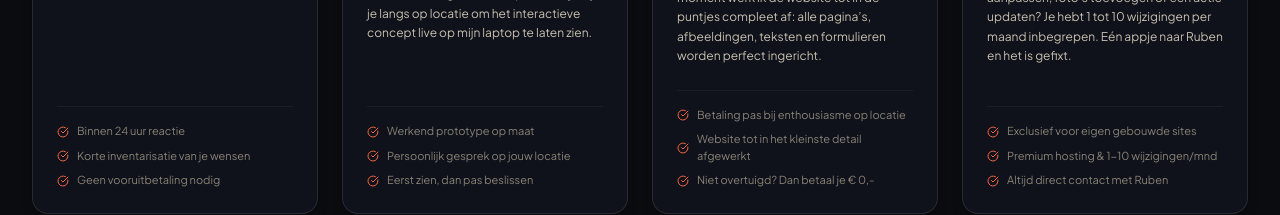
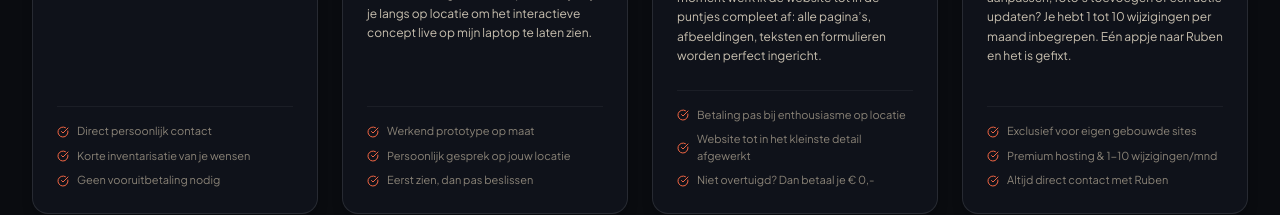
Before and after one commit to rubenwinkelman/rwinkelman, a React (Vite) app: page / in a window 1280 px wide. Shown: the part 1980-2195 px from the top of the page. Built offline with nearby package versions, Linux system fonts and the light colour scheme.

Commit message:
feat: remove 24-hour response commitment

```diff
--- a/src/components/ContactSection.jsx
+++ b/src/components/ContactSection.jsx
@@ -159,7 +159,7 @@ export default function ContactSection() {
                     Bedankt voor je aanvraag!
                   </h3>
                   <p className="text-sm text-brand-sandMuted max-w-md mx-auto leading-relaxed">
-                    Ik ga aan de slag met een interactieve voorbeeldwebsite voor jouw bedrijf en neem binnen 24 uur contact met je op om het persoonlijke bezoek in te plannen.
+                    Ik ga aan de slag met een interactieve voorbeeldwebsite voor jouw bedrijf en neem zo snel mogelijk contact met je op om het persoonlijke bezoek in te plannen.
                   </p>
                   <button
                     type="button"
--- a/src/components/ShowcaseConcepts.jsx
+++ b/src/components/ShowcaseConcepts.jsx
@@ -80,7 +80,7 @@ export default function ShowcaseConcepts() {
                 <ArrowRight className="w-4 h-4 group-hover/btn:translate-x-1 transition-transform" />
               </a>
               <span className="text-xs text-brand-sandDim">
-                Binnen 24 uur reactie &bull; Nul verplichtingen
+                100% vrijblijvend &bull; Nul verplichtingen
               </span>
             </div>
 
--- a/src/components/Workflow.jsx
+++ b/src/components/Workflow.jsx
@@ -10,7 +10,7 @@ export default function Workflow() {
       icon: MessageSquare,
       leadTime: 'Stap 1',
       description: 'Stuur een korte aanvraag via de website of WhatsApp. Vertel wie je bent, wat je bedrijf doet en welke uitstraling je zoekt. Dit kost je nog helemaal niets.',
-      highlights: ['Binnen 24 uur reactie', 'Korte inventarisatie van je wensen', 'Geen vooruitbetaling nodig']
+      highlights: ['Direct persoonlijk contact', 'Korte inventarisatie van je wensen', 'Geen vooruitbetaling nodig']
     },
     {
       step: '02',
```
